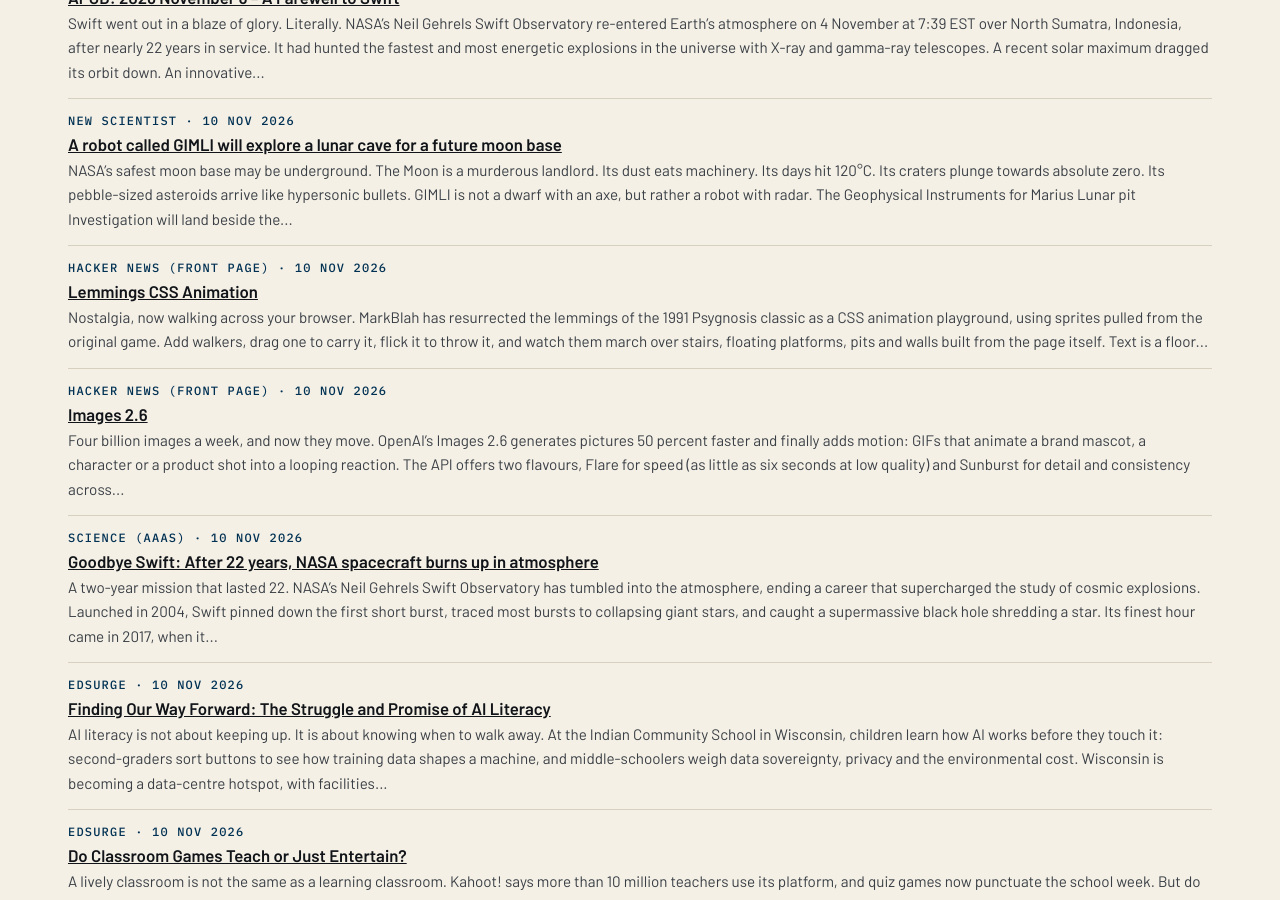
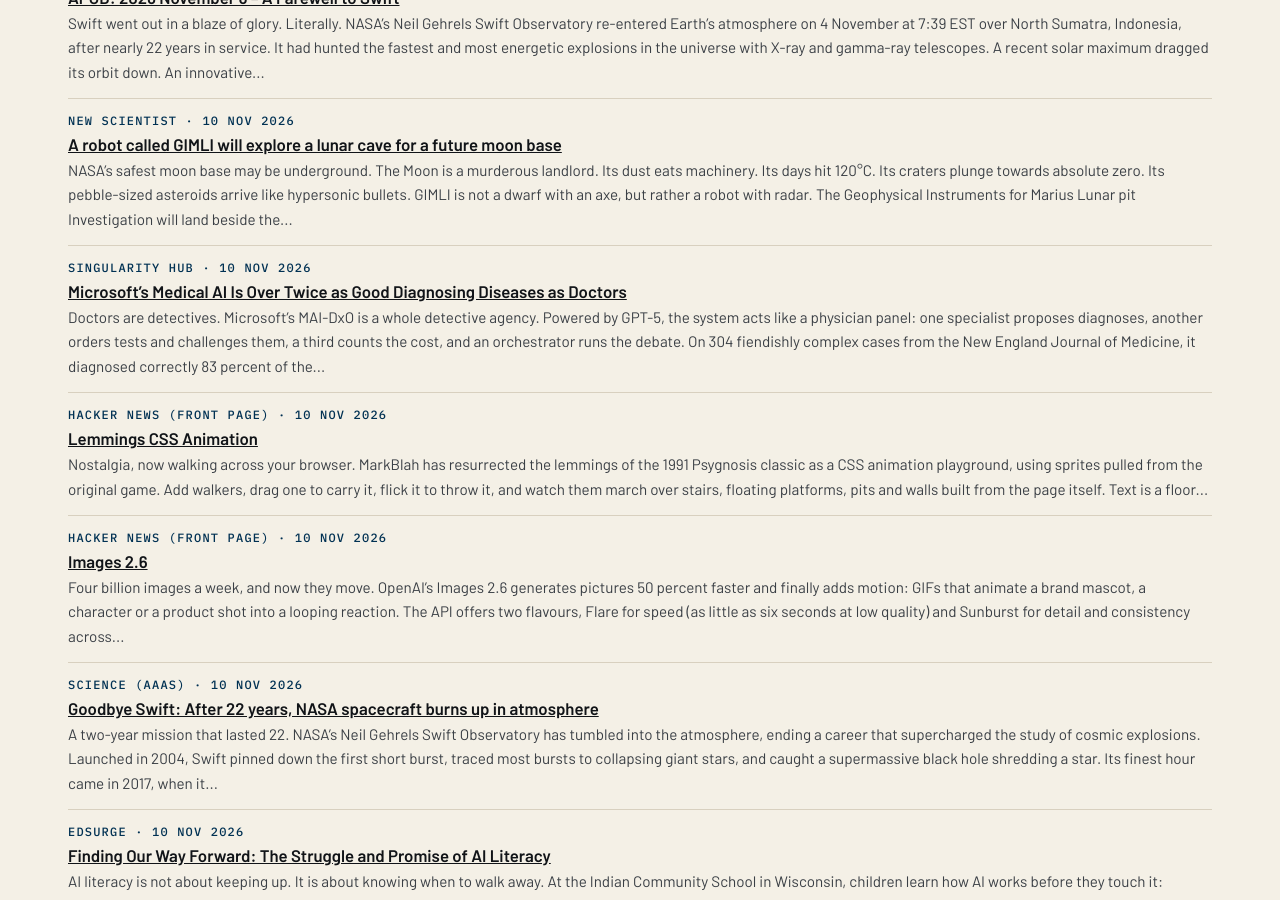
Before and after one commit to katz-news/katz.news, a Jekyll site: the page built from briefs/index.html, in a window 1280 px wide and 900 px high, scrolled down 3794 px. Built offline with Jekyll 4.4.1, drawn with Linux system fonts in a browser that asks for light colours.

Commit message:
Publish 2026-11-06

```diff
--- a/_data/build.yml
+++ b/_data/build.yml
@@ -1 +1 @@
-published_at: 2026-11-06T17:30:07Z
+published_at: 2026-11-06T17:32:56Z
--- /dev/null
+++ b/_posts/briefs/2026-11-05-microsoft-s-medical-ai-is-over-twice-as-good-diagnosing-dise.md
@@ -0,0 +1,9 @@
+---
+published: true
+title: Microsoft’s Medical AI Is Over Twice as Good Diagnosing Diseases as Doctors
+date: 2026-11-10
+section: technology
+source_name: Singularity Hub
+source_url: https://singularityhub.com/2026/11/04/microsofts-medical-ai-is-over-twice-as-good-diagnosing-diseases-as-doctors/
+---
+Doctors are detectives. Microsoft's MAI-DxO is a whole detective agency. Powered by GPT-5, the system acts like a physician panel: one specialist proposes diagnoses, another orders tests and challenges them, a third counts the cost, and an orchestrator runs the debate. On 304 fiendishly complex cases from the New England Journal of Medicine, it diagnosed correctly 83 percent of the time, against 22 percent for doctors relying on their own knowledge. On typical emergency-room cases it scored 80 percent to the doctors' 47. The verdict is doctor-defyingly diagnostic: the AI was also cheaper, at about $1,300 a case against over $4,700.
```
